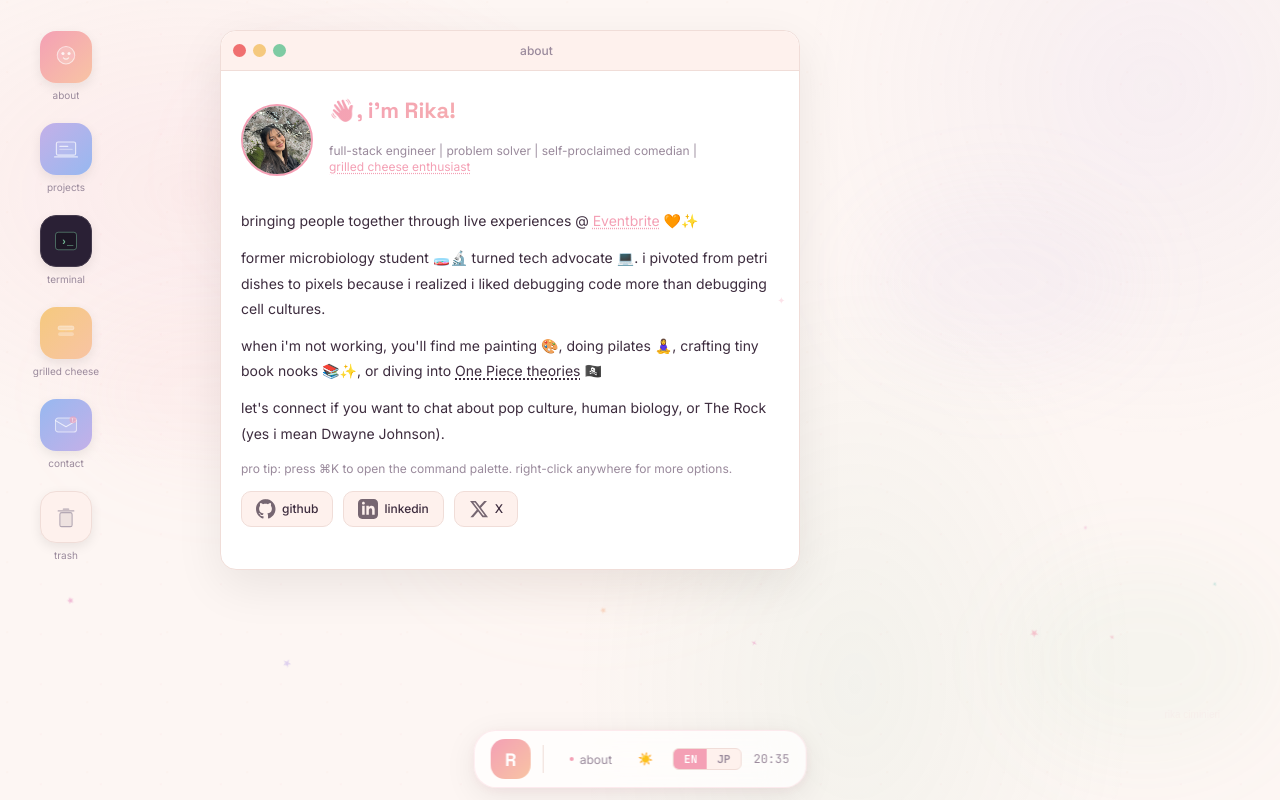
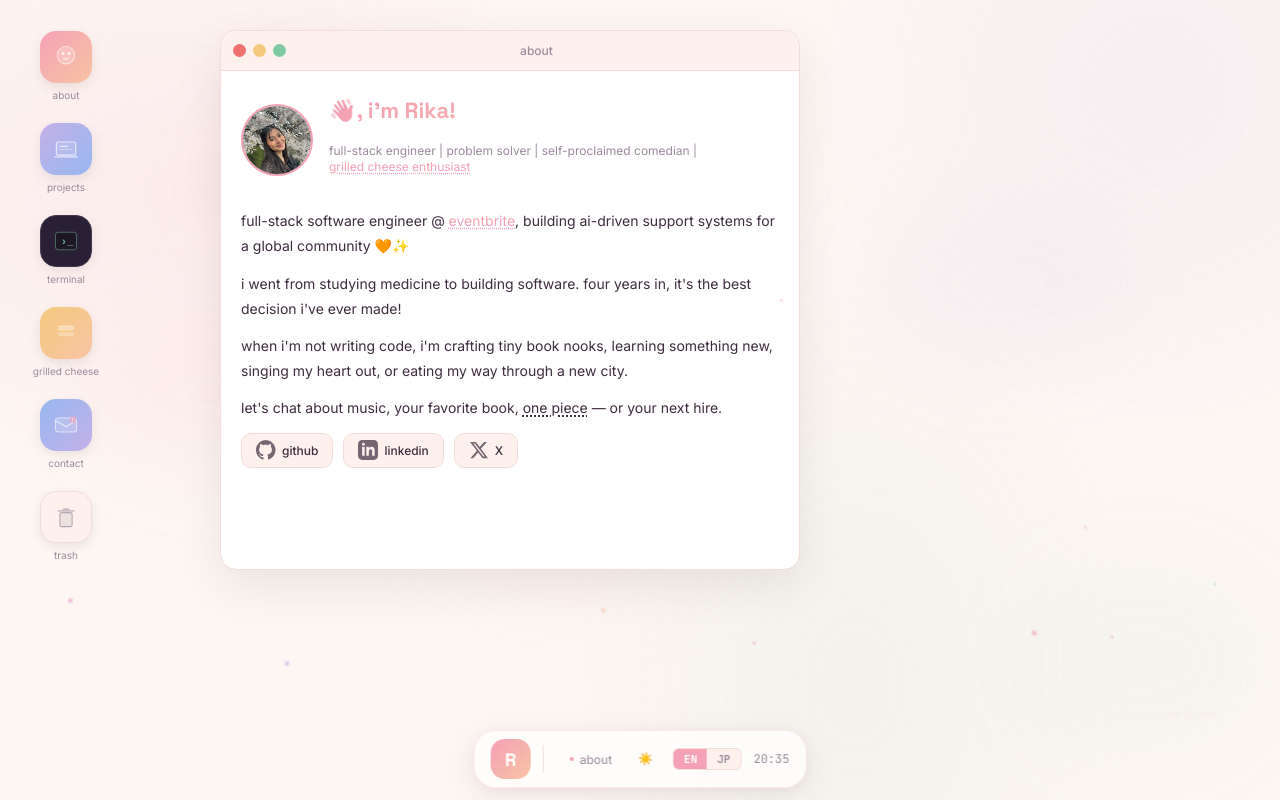
Before and after one commit to rikaciminieri/rika, a React (Vite) app: page / in a window 1280 px wide. Built offline with nearby package versions, Linux system fonts and the light colour scheme; a web font is replaced by a local one.

Commit message:
feat: update about me

```diff
--- a/src/components/apps/AboutApp.jsx
+++ b/src/components/apps/AboutApp.jsx
@@ -17,8 +17,8 @@ export default function AboutApp() {
 
   // JSX content — can't be a flat string (contains <a> tag)
   const eventbritePara = isJP
-    ? <span>ライブ体験で、人と人がつながる瞬間をつくっています @ <a href="https://www.eventbrite.com/" target="_blank" rel="noopener noreferrer" className="about-link">Eventbrite</a> {'\uD83E\uDDE1\u2728'}</span>
-    : <span>bringing people together through live experiences @ <a href="https://www.eventbrite.com/" target="_blank" rel="noopener noreferrer" className="about-link">Eventbrite</a> {'\uD83E\uDDE1\u2728'}</span>;
+    ? <span>フルスタックソフトウェアエンジニア @ <a href="https://www.eventbrite.com/" target="_blank" rel="noopener noreferrer" className="about-link">eventbrite</a>、グローバルコミュニティのためにAI駆動のサポートシステムを構築中 {'\uD83E\uDDE1\u2728'}</span>
+    : <span>full-stack software engineer @ <a href="https://www.eventbrite.com/" target="_blank" rel="noopener noreferrer" className="about-link">eventbrite</a>, building ai-driven support systems for a global community {'\uD83E\uDDE1\u2728'}</span>;
 
   return (
     <div className="notepad-content about-app">
@@ -40,6 +40,7 @@ export default function AboutApp() {
       <div className="about-body">
         <p>{eventbritePara}</p>
         <p>{t('about.para2')}</p>
+        <p>{t('about.para3')}</p>
         <p>
           {t('about.opPrefix')}
           <HoverReveal
@@ -49,11 +50,7 @@ export default function AboutApp() {
           />
           {t('about.opSuffix')}
         </p>
-        <p>{t('about.para4')}</p>
       </div>
-
-      {/* Pro tip */}
-      <p className="about-tip">{t('about.tip')}</p>
 
       {/* Social links */}
       <div className="about-socials">
--- a/src/content/i18n.js
+++ b/src/content/i18n.js
@@ -25,12 +25,11 @@ export const i18n = {
     about: {
       greeting: '\uD83D\uDC4B\uD83C\uDFFC, i\'m Rika!',
       subtitle: 'full-stack engineer | problem solver | self-proclaimed comedian | grilled cheese enthusiast',
-      para2: 'former microbiology student \uD83E\uDDEB\uD83D\uDD2C turned tech advocate \uD83D\uDCBB. i pivoted from petri dishes to pixels because i realized i liked debugging code more than debugging cell cultures.',
-      para4: 'let\'s connect if you want to chat about pop culture, human biology, or The Rock (yes i mean Dwayne Johnson).',
-      opTrigger: 'One Piece theories',
-      opPrefix: 'when i\'m not working, you\'ll find me painting \uD83C\uDFA8, doing pilates \uD83E\uDDD8\u200D\u2640\uFE0F, crafting tiny book nooks \uD83D\uDCDA\u2728, or diving into ',
-      opSuffix: ' \uD83C\uDFF4\u200D\u2620\uFE0F',
-      tip: 'pro tip: press \u2318K to open the command palette. right-click anywhere for more options.',
+      para2: 'i went from studying medicine to building software. four years in, it\'s the best decision i\'ve ever made!',
+      para3: 'when i\'m not writing code, i\'m crafting tiny book nooks, learning something new, singing my heart out, or eating my way through a new city.',
+      opTrigger: 'one piece',
+      opPrefix: 'let\'s chat about music, your favorite book, ',
+      opSuffix: ' — or your next hire.',
     },
 
     gc: {
@@ -159,12 +158,11 @@ export const i18n = {
     about: {
       greeting: '\uD83D\uDC4B\uD83C\uDFFC 莉香です！',
       subtitle: 'フルスタックエンジニア | 問題解決者 | 自称コメディアン | グリルドチーズ大好き人間',
-      para2: '微生物学専攻の学生 \uD83E\uDDEB\uD83D\uDD2C からテックアドボケイト \uD83D\uDCBB に転身。クリエイティブな方法で人々をサポートし、エンパワーメントすることに情熱を注いでいます。',
-      para4: 'ポップカルチャー、人類生物学、そしてもちろんあの「ロック様」（そう、ドウェイン・ジョンソンのことです）についてお話ししたい方、ぜひつながりましょう！',
-      opTrigger: 'ワンピースの考察',
-      opPrefix: '仕事をしていないときは、絵を描いたり \uD83C\uDFA8、ピラティスをしたり \uD83E\uDDD8\u200D\u2640\uFE0F、小さな本の隠れ家を作ったり \uD83D\uDCDA\u2728、',
-      opSuffix: ' に夢中になったりしています \uD83C\uDFF4\u200D\u2620\uFE0F',
-      tip: 'ヒント: ⌘Kでコマンドパレットを開けます。右クリックでメニューも。',
+      para2: '医学の道からソフトウェアの世界へ。4年経った今、人生で最高の決断だったと思っています!',
+      para3: 'コードを書いていないときは、小さなブックヌックを作ったり、新しいことを学んだり、思いっきり歌ったり、知らない街を食べ歩いたりしています。',
+      opTrigger: 'ワンピース',
+      opPrefix: '音楽、おすすめの本、',
+      opSuffix: ' — または次の採用について話しましょう。',
     },
 
     gc: {
```
